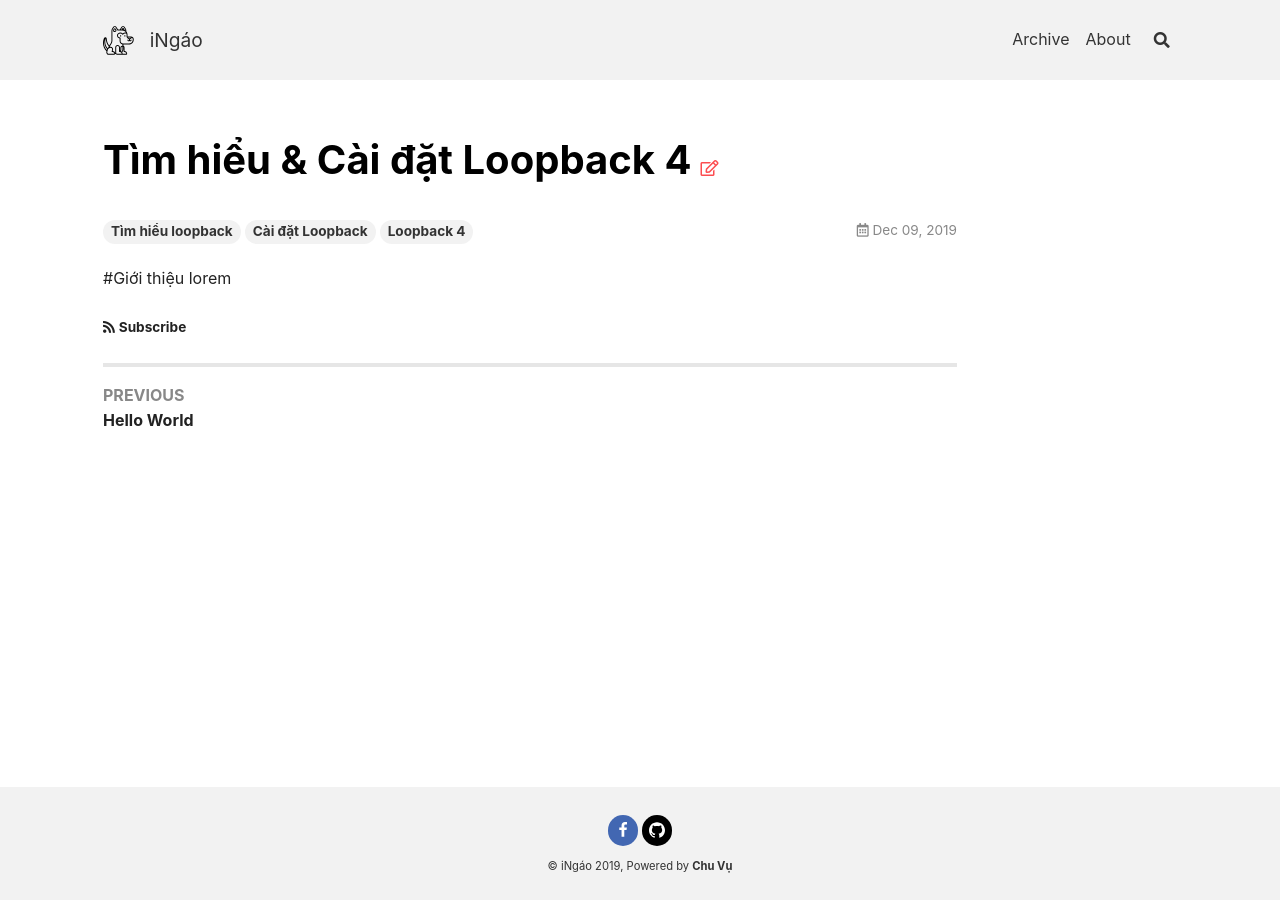
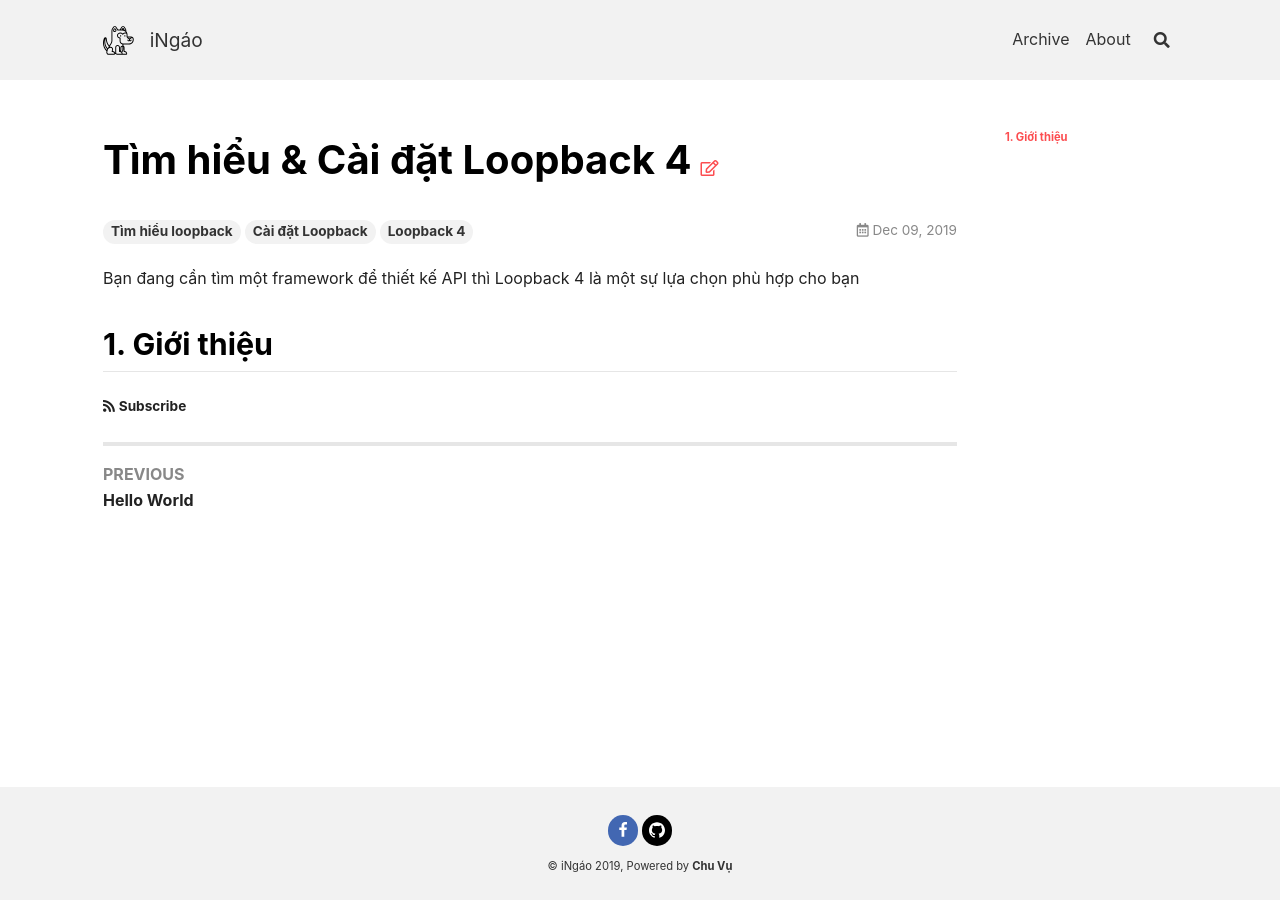
Before and after one commit to vu-cv/vu-cv.github.io, a Jekyll site: the page built from _posts/2019-12-09-tim-hieu-va-cai-dat-loopback-4.md, in a window 1280 px wide. Built offline with Jekyll 4.4.1, drawn with Linux system fonts in a browser that asks for light colours; nearby versions of some CDN libraries.

Commit message:
Update 2019-12-09-tim-hieu-va-cai-dat-loopback-4.md

```diff
--- a/_posts/2019-12-09-tim-hieu-va-cai-dat-loopback-4.md
+++ b/_posts/2019-12-09-tim-hieu-va-cai-dat-loopback-4.md
@@ -3,6 +3,5 @@ layout: article
 title: Tìm hiểu & Cài đặt Loopback 4
 tags: [Tìm hiểu loopback, Cài đặt Loopback, Loopback 4]
 ---
-
-#Giới thiệu
-lorem
+Bạn đang cần tìm một framework để thiết kế API thì Loopback 4 là một sự lựa chọn phù hợp cho bạn
+## 1. Giới thiệu
```
